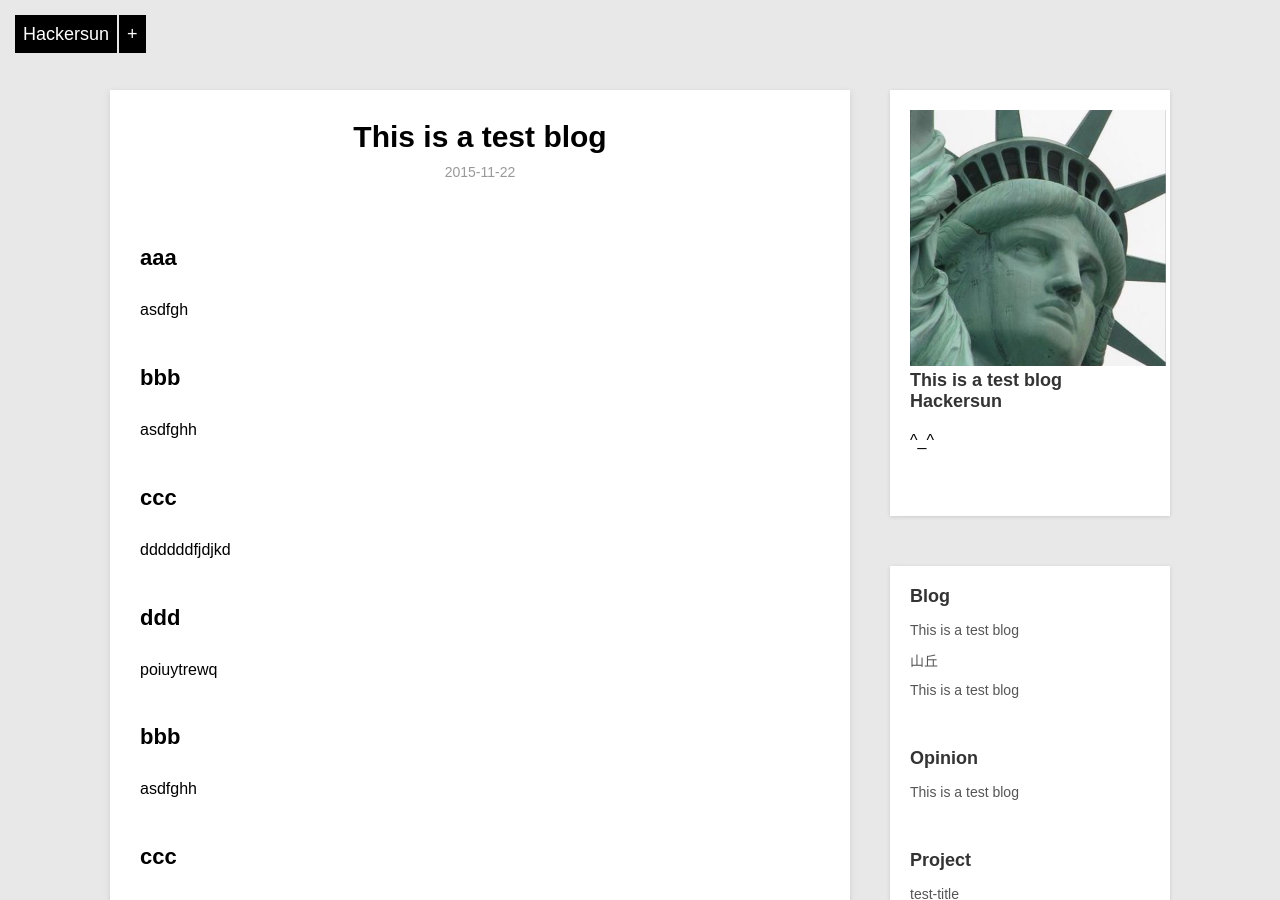
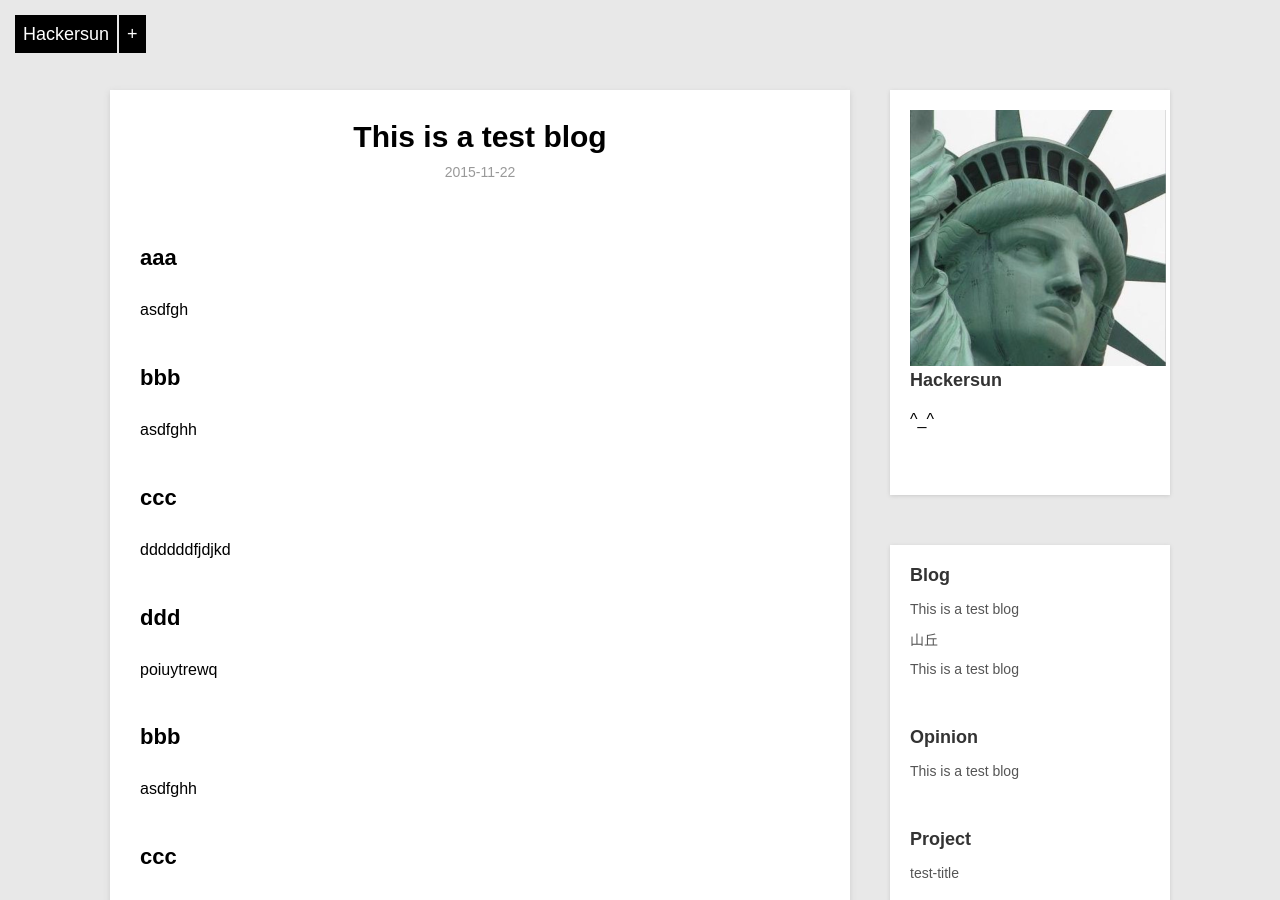
Before and after one commit to hackersun/hackersun.github.io, a Jekyll site: the page built from _posts/blog/2015-11-22-testblog.md, in a window 1280 px wide and 900 px high. Built offline with Jekyll 4.4.1, drawn with Linux system fonts in a browser that asks for light colours; Markdown is read by kramdown in place of the engine named in the settings; part of the change alters nothing that is shown.

```diff
--- a/_layouts/post.html
+++ b/_layouts/post.html
@@ -22,7 +22,7 @@ layout: default
 
     <div class="sidenav">
         <img src="../images/favicon.ico"/>
-        <h2>{{ page.title }} Hackersun</h2>
+        <h2>Hackersun</h2>
         <p>^_^
         </p>
     </div>
```
